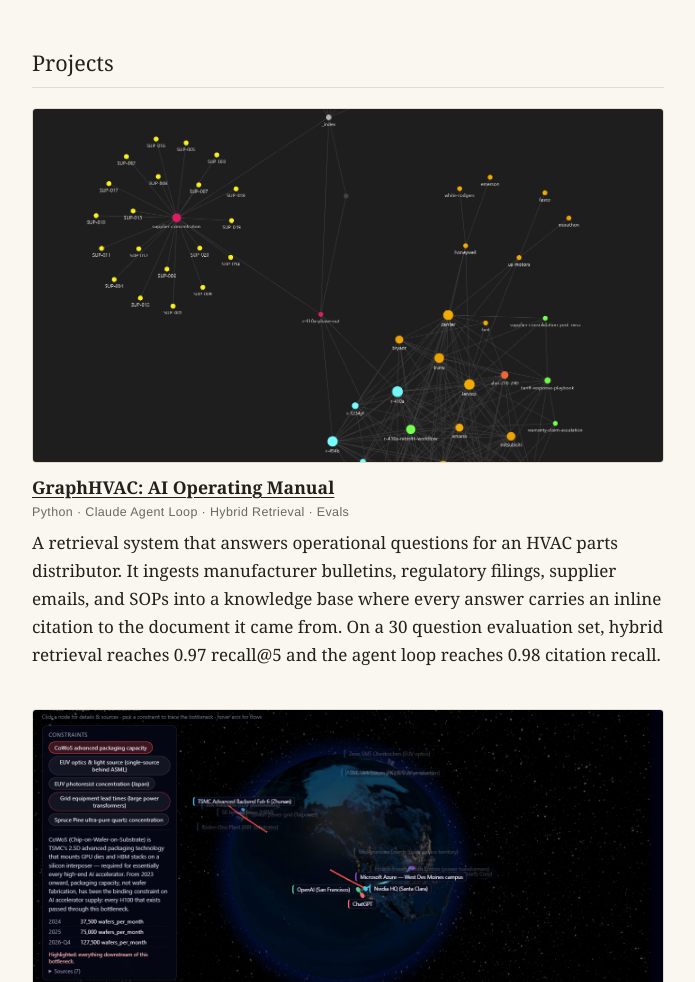
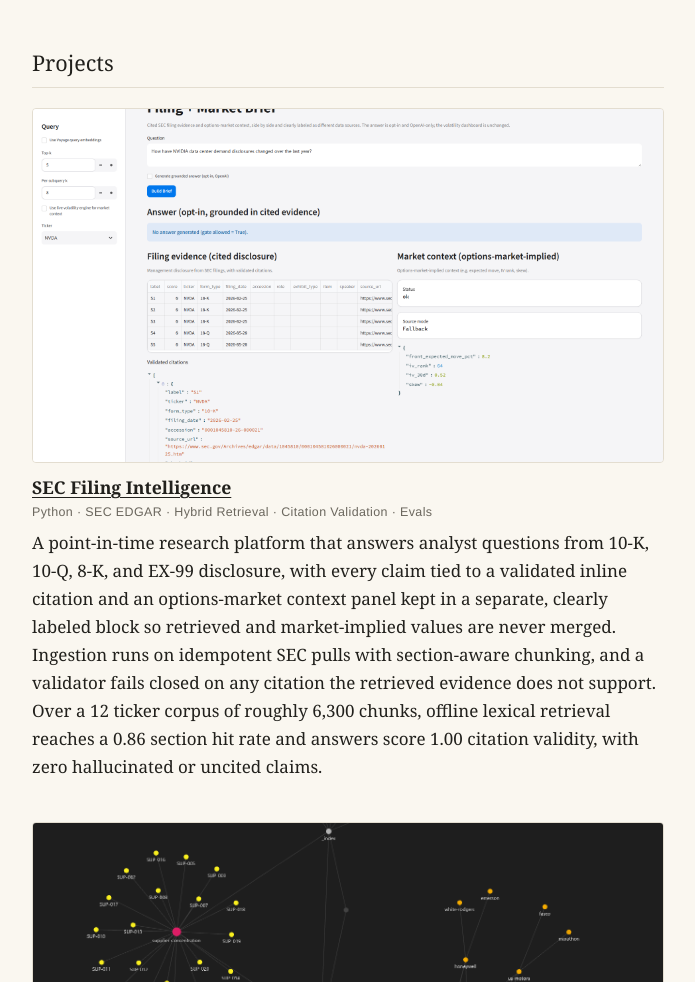
Before and after one commit to evanlewis04/evanlewis04.github.io, a plain HTML site: page index.html in a window 1280 px wide. Shown: the part 1195-2177 px from the top of the page, without its empty margins (292-987 px from the left). Drawn offline with Linux system fonts and the light colour scheme.

Commit message:
Add SEC Filing Intelligence as first project
Co-Authored-By: Claude Opus 5 <noreply@anthropic.com>

```diff
--- a/index.html
+++ b/index.html
@@ -60,6 +60,13 @@
 
         <section id="projects">
             <h2>Projects</h2>
+
+            <article class="project">
+                <img src="images/projects/sec-filing-intelligence.png" alt="Unified brief showing cited SEC filing evidence beside an options-market context panel" loading="lazy">
+                <h3><a href="https://github.com/evanlewis04/financial-filing-market-intelligence" target="_blank" rel="noopener noreferrer">SEC Filing Intelligence</a></h3>
+                <div class="meta">Python · SEC EDGAR · Hybrid Retrieval · Citation Validation · Evals</div>
+                <p>A point-in-time research platform that answers analyst questions from 10-K, 10-Q, 8-K, and EX-99 disclosure, with every claim tied to a validated inline citation and an options-market context panel kept in a separate, clearly labeled block so retrieved and market-implied values are never merged. Ingestion runs on idempotent SEC pulls with section-aware chunking, and a validator fails closed on any citation the retrieved evidence does not support. Over a 12 ticker corpus of roughly 6,300 chunks, offline lexical retrieval reaches a 0.86 section hit rate and answers score 1.00 citation validity, with zero hallucinated or uncited claims.</p>
+            </article>
 
             <article class="project">
                 <img src="images/projects/graphhvac.png" alt="Knowledge graph view of HVAC distributor documents" loading="lazy">
```
Also changed, not shown: images/projects/sec-filing-intelligence.png (added).
